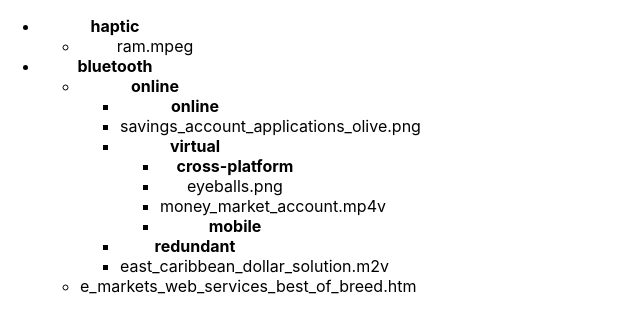
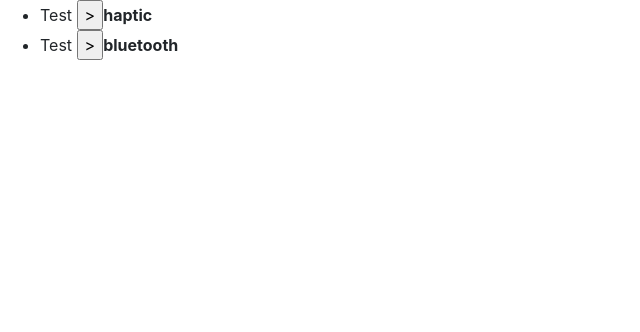
Before and after one commit to achyuth-jagadeesh/folder-explorer, a React (Create React App) app: page / in a window 1280 px wide. Shown: the top 332 px of the page, without its empty margins (0-640 px from the left). Built offline with nearby package versions, Linux system fonts and the light colour scheme.

Commit message:
Added code to handle expand/collpase with diffrent logic

```diff
--- a/src/App.css
+++ b/src/App.css
@@ -3,5 +3,5 @@
 }
 
 ul{
-  width:150px;
+  text-align:left
 }
--- a/src/App.js
+++ b/src/App.js
@@ -1,5 +1,6 @@
 import React from 'react';
 import './App.css';
+import 'bootstrap/dist/css/bootstrap.css';
 import ExplorerComponent from "./views/ExplorerView";
 function App() {
   return (
--- a/src/views/ExplorerView.js
+++ b/src/views/ExplorerView.js
@@ -9,7 +9,7 @@ class ExplorerComponent extends React.Component {
     };
   }
 
-  componentDidMount() {
+  componentWillMount() {
     var data = [{"type":"folder","name":"haptic","children":[{"type":"file","name":"ram.mpeg","size":45523}]},{"type":"folder","name":"bluetooth","children":[{"type":"folder","name":"online","children":[{"type":"folder","name":"online","children":[]},{"type":"file","name":"savings_account_applications_olive.png","size":37864},{"type":"folder","name":"virtual","children":[{"type":"folder","name":"cross-platform","children":[]},{"type":"file","name":"eyeballs.png","size":75269},{"type":"file","name":"money_market_account.mp4v","size":30246},{"type":"folder","name":"mobile","children":[]}]},{"type":"folder","name":"redundant","children":[]},{"type":"file","name":"east_caribbean_dollar_solution.m2v","size":41558}]},{"type":"file","name":"e_markets_web_services_best_of_breed.htm","size":64257}]}];
     this.addExpandFlag(data);
     this.setState({folders:data});
--- a/src/views/FolderView.js
+++ b/src/views/FolderView.js
@@ -3,23 +3,70 @@ import React from "react";
 class FolderView extends React.Component {
   constructor() {
     super();
+
+    this.state = {
+      expandCollapseState: []
+    };
+
+    this.toggleExpandCollapse = this.toggleExpandCollapse.bind(this);
+  }
+  toggleExpandCollapse(evt) {
+    let index = evt.target.getAttribute("data-index");
+    var expandCollapseState = [...this.state.expandCollapseState];
+    expandCollapseState[index].expand = !expandCollapseState[index].expand;
+    this.setState({ expandCollapseState });
+  }
+
+  componentDidMount() {
+    var expandCollapseState = [];
+    for (var i = 0; i < this.props.children.length; i++) {
+      expandCollapseState.push({ expand: false });
+    }
+    this.setState({ expandCollapseState });
   }
 
   render() {
-    var folders = this.props.children.map((child, index) => {
-      return (
-        <li key={index}>
-          {child.type == "folder" ? (
+    var folders = [];
+    for (let i = 0; i < this.state.expandCollapseState.length; i++) {
+      var li = (
+        <li key={i}>
+          {this.props.children[i].type == "folder" ? (
             <div>
-              <strong>{child.name}</strong>
-              <FolderView children={child.children} />
+              {this.props.children[i].children.length > 0 &&
+                !this.state.expandCollapseState[i].expand && (
+                  <span>
+                    Test <i className="fa fa-globe"></i>
+                    <input
+                      type="button"
+                      value=">"
+                      onClick={this.toggleExpandCollapse}
+                      data-index={i}
+                    />
+                  </span>
+                )}
+              {this.props.children[i].children.length > 0 &&
+                this.state.expandCollapseState[i].expand && (
+                  <input
+                    type="button"
+                    value="V"
+                    onClick={this.toggleExpandCollapse}
+                    data-index={i}
+                  />
+                )}
+
+              <strong>{this.props.children[i].name}</strong>
+              {this.state.expandCollapseState[i].expand && (
+                <FolderView children={this.props.children[i].children} />
+              )}
             </div>
           ) : (
-            <span>{child.name}</span>
+            <span>{this.props.children[i].name}</span>
           )}
         </li>
       );
-    });
+      folders.push(li);
+    }
+
     return (
       <div>
         <ul>{folders}</ul>
```
